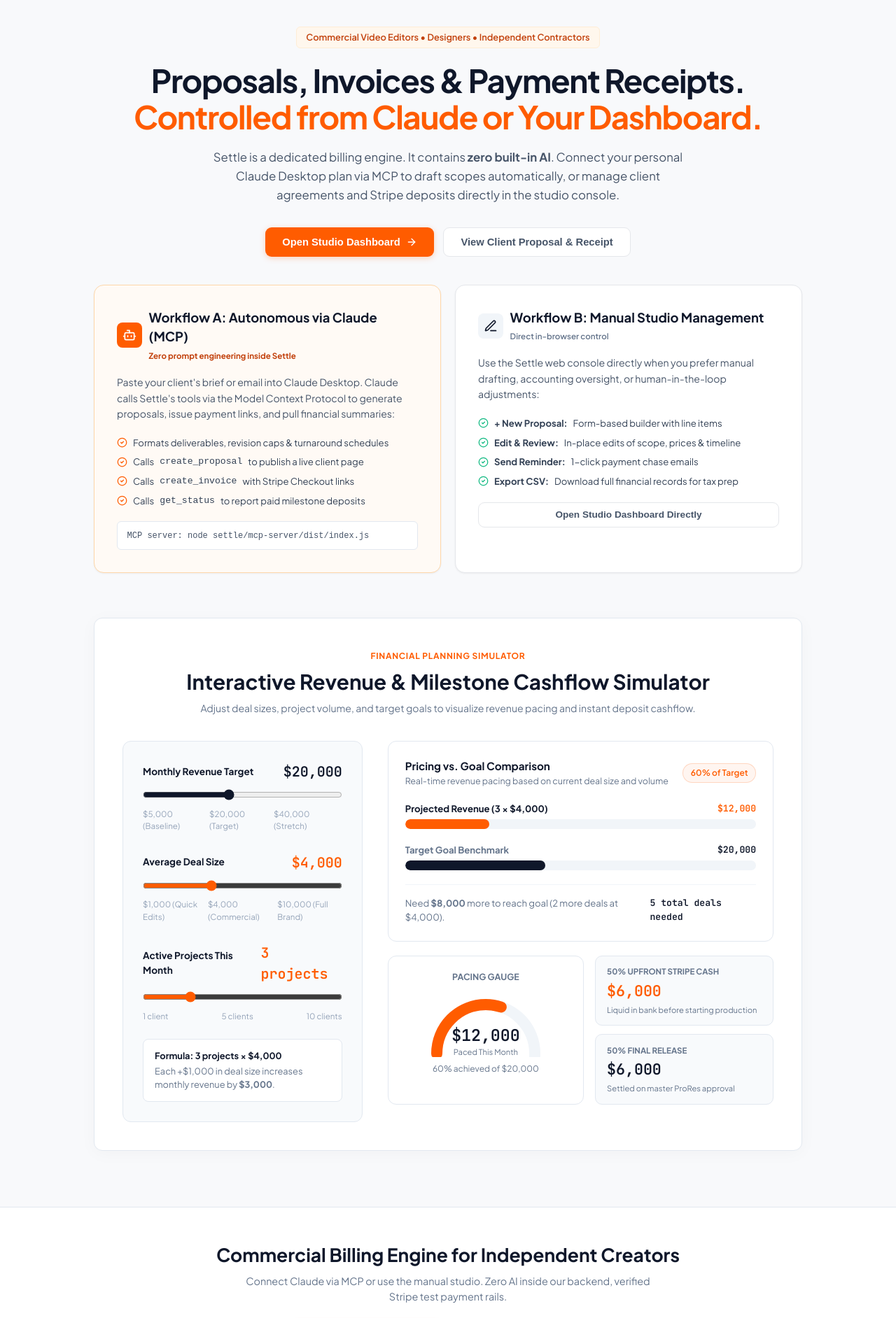
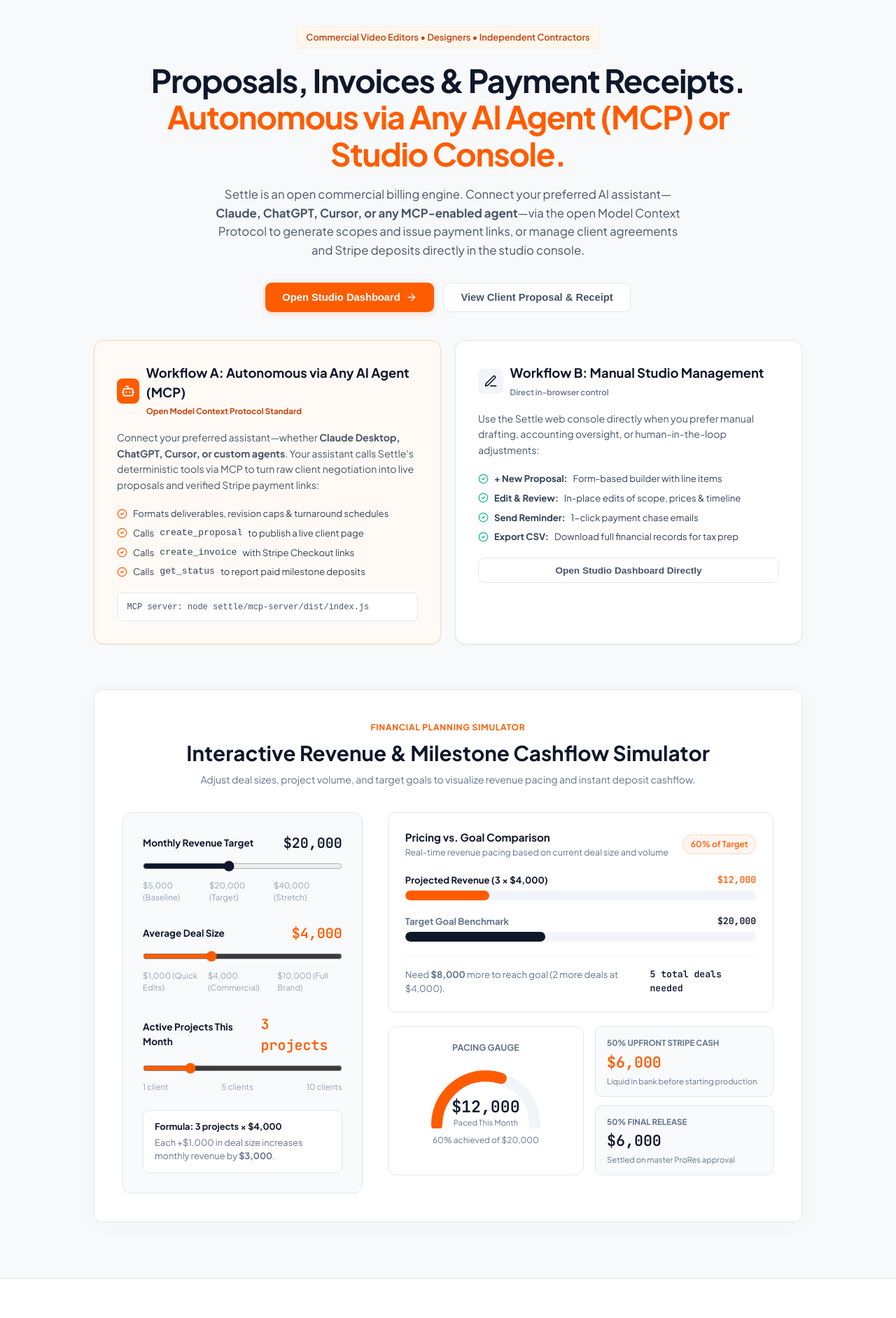
Before and after one commit to Subhash6102003/settle, a React (Vite) app in the folder frontend/: page / in a window 1280 px wide. Shown: the part 80-1964 px from the top of the page at 70% size. Built offline with nearby package versions, Linux system fonts and the light colour scheme; no server answers.

Commit message:
Rewire copy to universal Model Context Protocol (MCP) compatible with Claude, ChatGPT, Cursor, and custom agents

```diff
--- a/frontend/src/components/Dashboard.tsx
+++ b/frontend/src/components/Dashboard.tsx
@@ -372,16 +372,16 @@ export const Dashboard: React.FC<DashboardProps> = ({ onSignOut, onOpenLanding }
           </nav>
 
           <div style={{ fontSize: '0.7rem', fontWeight: 700, color: '#94a3b8', textTransform: 'uppercase', letterSpacing: '0.05em', marginBottom: '0.5rem' }}>
-            Claude Protocol
+            Model Context Protocol (MCP)
           </div>
           <nav style={{ display: 'flex', flexDirection: 'column', gap: '0.25rem' }}>
             <button onClick={() => setShowKeyModal(true)} style={{ display: 'flex', alignItems: 'center', gap: '0.75rem', padding: '0.6rem 0.85rem', borderRadius: '8px', color: '#475569', background: 'none', border: 'none', width: '100%', textAlign: 'left', cursor: 'pointer', fontSize: '0.88rem', fontWeight: 500 }}>
               <Key size={17} color="#ff5c00" />
-              Claude MCP Token
+              MCP Protocol Token
             </button>
             <div style={{ display: 'flex', alignItems: 'center', gap: '0.75rem', padding: '0.6rem 0.85rem', color: '#10b981', fontSize: '0.82rem', fontWeight: 700 }}>
               <div style={{ width: '8px', height: '8px', borderRadius: '50%', background: '#10b981', boxShadow: '0 0 6px #10b981' }} />
-              MCP Stdio Active
+              MCP Server Ready
             </div>
           </nav>
         </div>
@@ -999,7 +999,7 @@ export const Dashboard: React.FC<DashboardProps> = ({ onSignOut, onOpenLanding }
             <div style={{ display: 'flex', justifyContent: 'space-between', alignItems: 'center', marginBottom: '1.5rem' }}>
               <div>
                 <h3 style={{ fontSize: '1.25rem', fontWeight: 800, color: '#0f172a' }}>Human In-the-Loop Override</h3>
-                <p style={{ color: '#64748b', fontSize: '0.82rem' }}>Modify any deliverable, price, or revision clause Claude committed.</p>
+                <p style={{ color: '#64748b', fontSize: '0.82rem' }}>Modify any deliverable, price, or revision clause before client sends.</p>
               </div>
               <button onClick={() => setEditingProposal(null)} style={{ background: 'none', border: 'none', color: '#94a3b8', cursor: 'pointer' }}>
                 <X size={20} />
@@ -1254,8 +1254,8 @@ export const Dashboard: React.FC<DashboardProps> = ({ onSignOut, onOpenLanding }
           <div className="card-white" style={{ maxWidth: '520px', width: '100%', padding: '2rem' }}>
             <div style={{ display: 'flex', justifyContent: 'space-between', alignItems: 'center', marginBottom: '1.25rem' }}>
               <div>
-                <h3 style={{ fontSize: '1.25rem', fontWeight: 800, color: '#0f172a' }}>Claude MCP Protocol Key</h3>
-                <p style={{ color: '#64748b', fontSize: '0.82rem' }}>Multi-tenant authentication token</p>
+                <h3 style={{ fontSize: '1.25rem', fontWeight: 800, color: '#0f172a' }}>Model Context Protocol (MCP) Token</h3>
+                <p style={{ color: '#64748b', fontSize: '0.82rem' }}>Universal multi-tenant agent authentication token</p>
               </div>
               <button onClick={() => setShowKeyModal(false)} style={{ background: 'none', border: 'none', color: '#94a3b8', cursor: 'pointer' }}>
                 <X size={20} />
@@ -1273,8 +1273,8 @@ export const Dashboard: React.FC<DashboardProps> = ({ onSignOut, onOpenLanding }
               <code style={{ fontSize: '0.82rem', color: '#0f172a', background: '#ffffff', padding: '0.4rem 0.6rem', borderRadius: '6px', border: '1px solid #e2e8f0', display: 'block', wordBreak: 'break-all' }}>
                 {activeCreator.api_key}
               </code>
-              <p style={{ fontSize: '0.72rem', color: '#94a3b8', marginTop: '0.4rem' }}>
-                Add this to your Claude Desktop config under <code>SETTLE_API_KEY</code> so all proposals link directly to your studio.
+              <p style={{ fontSize: '0.72rem', color: '#94a3b8', marginTop: '0.4rem', lineHeight: 1.5 }}>
+                Compatible with any MCP-enabled assistant (Claude Desktop, ChatGPT, Cursor, Windsurf, or custom agent). Set <code>SETTLE_API_KEY</code> so all generated agreements link to your studio ledger.
               </p>
             </div>
 
--- a/frontend/src/components/LandingPage.tsx
+++ b/frontend/src/components/LandingPage.tsx
@@ -101,11 +101,11 @@ export const LandingPage: React.FC<LandingPageProps> = ({ onGoToApp, onViewDemoP
 
         <h1 style={{ fontSize: '2.85rem', fontWeight: 800, letterSpacing: '-0.03em', lineHeight: 1.15, color: '#0f172a', marginBottom: '1.15rem' }}>
           Proposals, Invoices & Payment Receipts.<br />
-          <span style={{ color: '#ff5c00' }}>Controlled from Claude or Your Dashboard.</span>
+          <span style={{ color: '#ff5c00' }}>Autonomous via Any AI Agent (MCP) or Studio Console.</span>
         </h1>
 
         <p style={{ fontSize: '1.05rem', color: '#475569', maxWidth: '680px', margin: '0 auto 2rem', lineHeight: 1.6 }}>
-          Settle is a dedicated billing engine. It contains <strong>zero built-in AI</strong>. Connect your personal Claude Desktop plan via MCP to draft scopes automatically, or manage client agreements and Stripe deposits directly in the studio console.
+          Settle is an open commercial billing engine. Connect your preferred AI assistant—<strong>Claude, ChatGPT, Cursor, or any MCP-enabled agent</strong>—via the open Model Context Protocol to generate scopes and issue payment links, or manage client agreements and Stripe deposits directly in the studio console.
         </p>
 
         <div style={{ display: 'flex', justifyContent: 'center', gap: '0.85rem', flexWrap: 'wrap' }}>
@@ -123,7 +123,7 @@ export const LandingPage: React.FC<LandingPageProps> = ({ onGoToApp, onViewDemoP
       <section style={{ maxWidth: '1060px', margin: '2.5rem auto 4rem', padding: '0 1.5rem' }}>
         <div style={{ display: 'grid', gridTemplateColumns: 'repeat(auto-fit, minmax(320px, 1fr))', gap: '1.25rem' }}>
 
-          {/* Workflow A: Claude MCP */}
+          {/* Workflow A: Any MCP Client */}
           <div className="card-white" style={{ padding: '2rem', border: '1px solid #fed7aa', background: '#fffaf5' }}>
             <div style={{ display: 'flex', alignItems: 'center', gap: '0.6rem', marginBottom: '1rem' }}>
               <div style={{ width: '36px', height: '36px', borderRadius: '8px', background: '#ff5c00', color: '#fff', display: 'flex', alignItems: 'center', justifyContent: 'center' }}>
@@ -131,14 +131,14 @@ export const LandingPage: React.FC<LandingPageProps> = ({ onGoToApp, onViewDemoP
               </div>
               <div>
                 <h3 style={{ fontSize: '1.15rem', fontWeight: 800, color: '#0f172a' }}>
-                  Workflow A: Autonomous via Claude (MCP)
+                  Workflow A: Autonomous via Any AI Agent (MCP)
                 </h3>
-                <span style={{ fontSize: '0.72rem', color: '#c2410c', fontWeight: 700 }}>Zero prompt engineering inside Settle</span>
+                <span style={{ fontSize: '0.72rem', color: '#c2410c', fontWeight: 700 }}>Open Model Context Protocol Standard</span>
               </div>
             </div>
 
             <p style={{ color: '#475569', fontSize: '0.88rem', lineHeight: 1.6, marginBottom: '1.25rem' }}>
-              Paste your client's brief or email into Claude Desktop. Claude calls Settle's tools via the Model Context Protocol to generate proposals, issue payment links, and pull financial summaries:
+              Connect your preferred assistant—whether <strong>Claude Desktop, ChatGPT, Cursor, or custom agents</strong>. Your assistant calls Settle's deterministic tools via MCP to turn raw client negotiation into live proposals and verified Stripe payment links:
             </p>
 
             <ul style={{ listStyle: 'none', padding: 0, display: 'flex', flexDirection: 'column', gap: '0.5rem', fontSize: '0.82rem', color: '#334155', marginBottom: '1.25rem' }}>
@@ -465,7 +465,7 @@ export const LandingPage: React.FC<LandingPageProps> = ({ onGoToApp, onViewDemoP
           Commercial Billing Engine for Independent Creators
         </h2>
         <p style={{ color: '#64748b', fontSize: '0.9rem', maxWidth: '580px', margin: '0 auto 1.5rem' }}>
-          Connect Claude via MCP or use the manual studio. Zero AI inside our backend, verified Stripe test payment rails.
+          Connect any AI agent via open MCP or manage scopes directly in the studio. Deterministic accounting engine with verified Stripe payment rails.
         </p>
         <div style={{ display: 'flex', justifyContent: 'center', gap: '0.75rem' }}>
           <button onClick={onGoToApp} className="btn-orange" style={{ padding: '0.75rem 1.5rem' }}>
```
